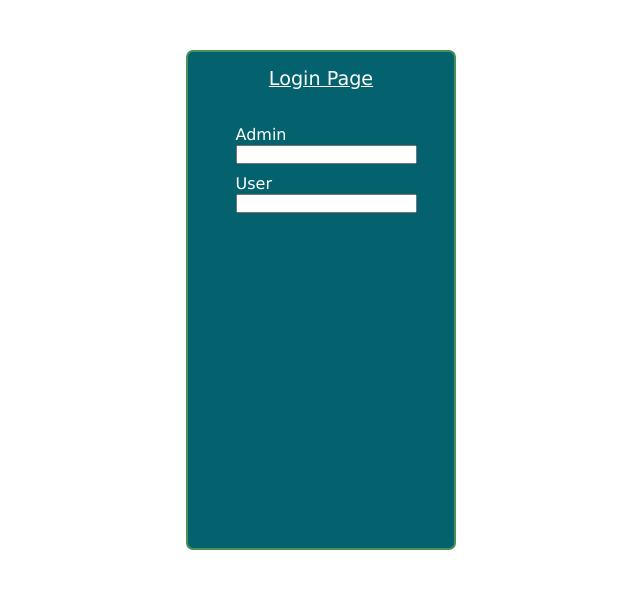
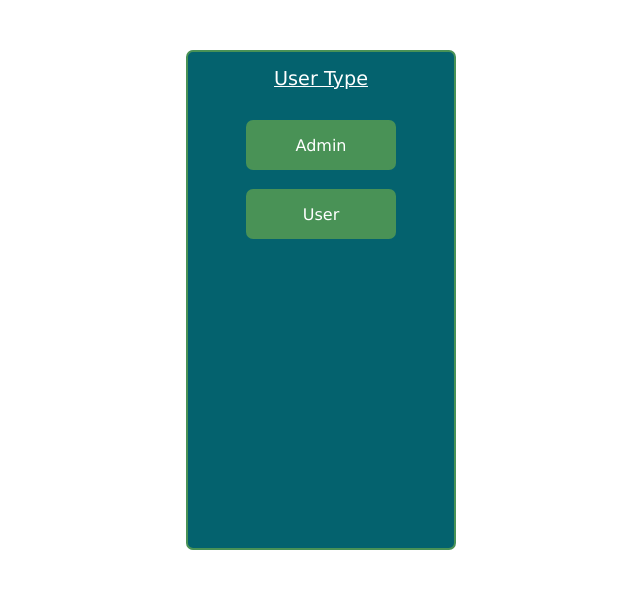
Before and after one commit to nlamo/db-class-website, a PHP site: page / in a window 1280 px wide. Shown: the top 589 px of the page, without its empty margins (319-959 px from the left). Run offline with PHP 8.4, Linux system fonts and the light colour scheme.

Commit message:
index page, admin login, user login

```diff
--- a/index.html
+++ b/index.html
@@ -1,3 +1,6 @@
+<!-- TODO: For the employer and user dashboards, be sure to reuse the same CSS templated
+           for each dashboard - keep that code as clean and readable as possible -->
+
 <!-- Login Page -->
 
 <!DOCTYPE html>
@@ -7,23 +10,16 @@
     <meta http-equiv="X-UA-Compatible" content="IE=edge">
     <meta name="viewport" content="width=device-width, initial-scale=1.0">
     <link rel="stylesheet" href="styles.css">
-    <title>Login Page</title>
+    <title>Welcome - Select User Type</title>
 </head>
 <body>
     <div class="container">
         <div class="card">
             <ul>
-                <li><u>Login Page</u></li>
+                <li><u>User Type</u></li>
 
-                <!-- TODO: Refactor as selection button, then another page for login for each -->
-                <form>
-                    <label for="admin">Admin</label><br>
-                    <input type="text" id="admin" name ="admin">
-                </form>
-                <form>
-                    <label for="user">User</label><br>
-                    <input type="text" id="user" name ="admin">
-                </form>
+                <a class="button" href="employer/index.html">Admin</a><br>
+                <a class="button" href="user/index.html">User</a>
             </ul>
         </div>
     </div>
--- a/styles.css
+++ b/styles.css
@@ -1,3 +1,4 @@
+/* CSS for the HTML elements */
 * {
     margin: 0;
     padding: 0;
@@ -22,6 +23,12 @@ li {
     justify-content: center;
 }
 
+button {
+    max-width: 100%;
+    max-height: 100%;
+}
+
+/* Some of these may be refactored into a utilities.css class... later on. */
 .container {
     padding-top: 50px;
     display: flex;
@@ -29,6 +36,17 @@ li {
     align-items: center;
 }
 
+.button {
+    display: flex;
+    justify-content: center;
+    align-items: center;
+    color: #FFF;
+    text-decoration: none;
+    height: 50px;
+    width: 150px;
+    border-radius: 7px;
+    background: #499256;
+}
 .card {
     display: flex;
     justify-content: center;
```
Also changed, not shown: employer/employer-dashboard.html (added, +12 -0 lines), employer/index.html (+17 -2 lines), user/index.html (+17 -2 lines), user/user-dashboard.html (added, +12 -0 lines).
